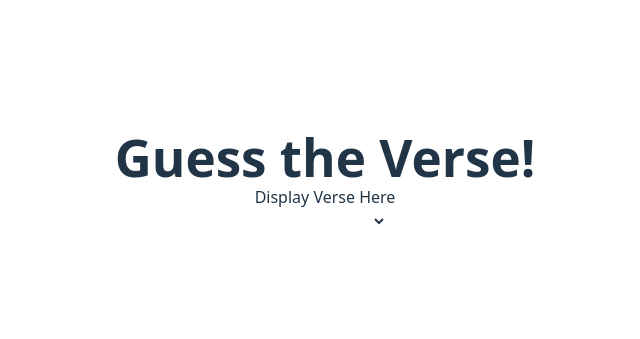
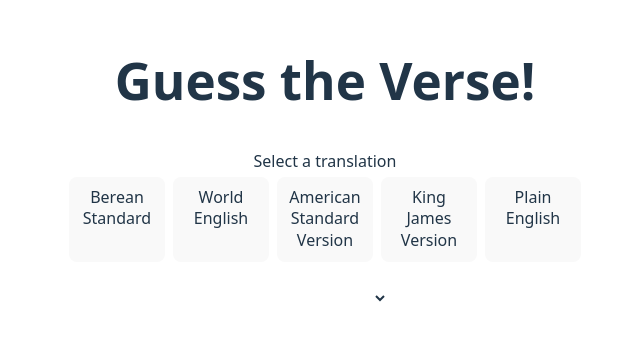
Before and after one commit to OWOAGDN/bible-verse-guess, a React (Vite) app: page / in a window 1280 px wide. Shown: the part 219-558 px from the top of the page, without its empty margins (315-955 px from the left). Built offline with nearby package versions, Linux system fonts and the light colour scheme.

Commit message:
logic for selecting a translation created

```diff
--- a/src/App.jsx
+++ b/src/App.jsx
@@ -7,7 +7,7 @@ import "./App.css";
 function App() {
   return (
     <>
-      <header>
+      <header className="mb-10">
         <h1 className="text 3x1 font-bold">Guess the Verse!</h1>
       </header>
       <Game />
--- a/src/components/Game.jsx
+++ b/src/components/Game.jsx
@@ -3,12 +3,14 @@ import SelectBook from "./SelectBook";
 import VerseSelect from "./VerseSelect";
 import SelectChapter from "./SelectChapter";
 import { useState } from "react";
+import SelectTranslation from "./SelectTranslation";
 
 export default function Game() {
   const [book, setBook] = useState(["Genesis", "Exodus", "Detueronomy"]);
   const [selectedBook, setSelectedBook] = useState();
   const [selectedChapter, setSelectedChapter] = useState();
   const [selectedVerse, setSelectedVerse] = useState();
+  const [translation, setTranslation] = useState();
   const getBook = (e) => {
     setSelectedBook(() => e.target.value);
     setSelectedChapter();
@@ -18,8 +20,9 @@ export default function Game() {
   return (
     <>
       <div>
-        <Verse />
+        <SelectTranslation setTranslation={setTranslation} />
       </div>
+      <div>{translation && <Verse translation={translation} />}</div>
       <div className="flex justify-center">
         <SelectBook book={book} getBook={getBook} />
         {selectedBook && (
--- a/src/components/SelectTranslation.jsx
+++ b/src/components/SelectTranslation.jsx
@@ -0,0 +1,46 @@
+export default function SelectTranslation({ setTranslation }) {
+  const translations = [
+    {
+      id: "BSB",
+      name: "Berean Standard",
+    },
+    {
+      id: "ENGWEBP",
+      name: "World English",
+    },
+    {
+      id: "eng_asv",
+      name: "American Standard Version",
+    },
+    {
+      id: "eng_kjv",
+      name: "King James Version",
+    },
+    {
+      id: "eng_pev",
+      name: "Plain English",
+    },
+  ];
+
+  const handleClick = (e) => {
+    e.preventDefault();
+    setTranslation(() => e.target.value);
+  };
+  return (
+    <>
+      <h2>Select a translation</h2>
+      <form className="flex mb-5">
+        {translations.map((t, index) => (
+          <button
+            className="text-xs flex justify-center rounded-sm p-1 m-1 w-24 border-2 border-solid hover:cursor-pointer hover:shadow-lg focus:bg-amber-300"
+            key={index}
+            value={t.id}
+            onClick={handleClick}
+          >
+            {t.name}
+          </button>
+        ))}
+      </form>
+    </>
+  );
+}
--- a/src/components/Verse.jsx
+++ b/src/components/Verse.jsx
@@ -1,7 +1,10 @@
-export default function Verse() {
+import { useState } from "react";
+
+export default function Verse({ translation }) {
+  const [verses, setVerses] = useState([{}]);
   return (
     <>
-      <p>Display Verse Here</p>
+      <p>{translation} Display Verse Here</p>
     </>
   );
 }
```
